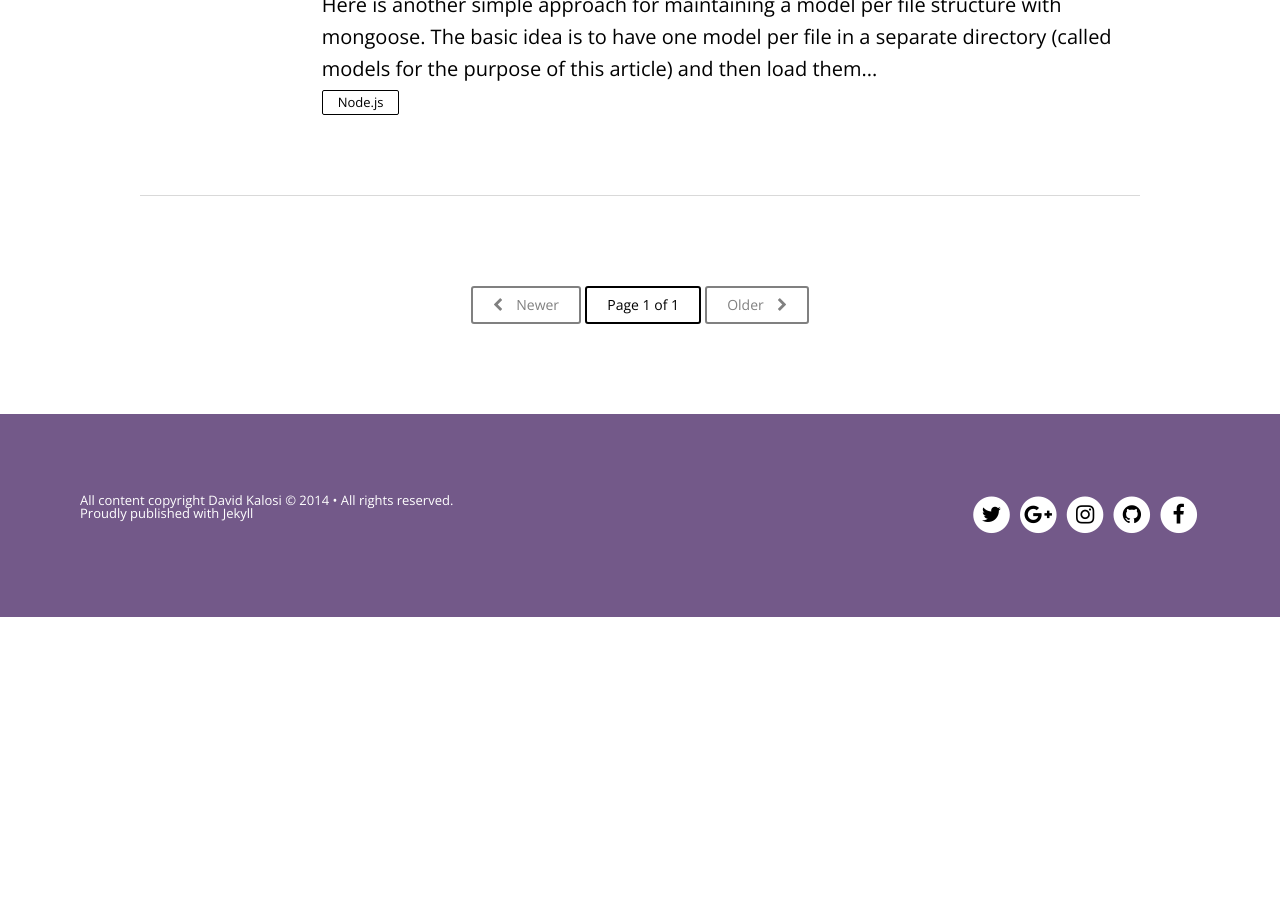
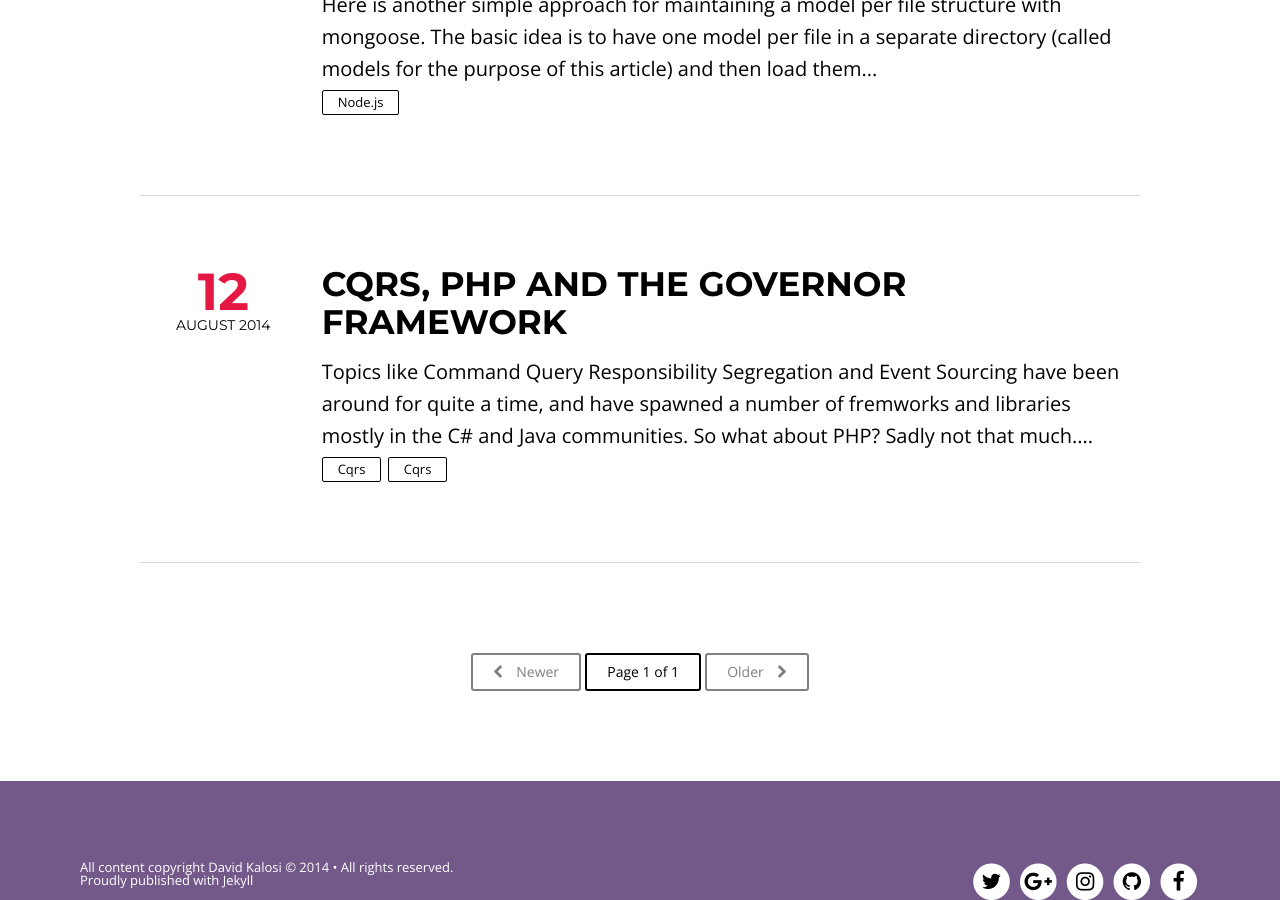
Before and after one commit to davidkalosi/davidkalosi.github.io, a Jekyll site: the page built from index.html, in a window 1280 px wide and 900 px high, scrolled down 744 px. Built offline with Jekyll 4.4.1, drawn with Linux system fonts in a browser that asks for light colours; nearby versions of some CDN libraries; the list of posts is cut into pages by our own code; before the commit the page ends 1361 px from its top, so only the background shows below that; some of the changed lines change nothing that is shown.

Commit message:
Updated 2014-08-12-cqrs-php-governor.md

```diff
--- a/_posts/2014-08-12-cqrs-php-governor.md
+++ b/_posts/2014-08-12-cqrs-php-governor.md
@@ -1,8 +1,8 @@
 ---
 layout: post
 title: "CQRS, PHP and the Governor Framework"
-description: desc
-headline: headlle
+description: ""
+headline: ""
 modified: "Wed Jul 23 2014 02:00:00 GMT+0200 (Central Europe Daylight Time)"
 category: cqrs
 tags: "php,cqrs,event sourcing"
@@ -10,8 +10,10 @@
 mathjax: false
 chart: null
 comments: true
-featured: false
-published: false
+featured: true
+published: true
+categories:
+  - CQRS
 ---
 
 Topics like Command Query Responsibility Segregation and Event Sourcing have been around for quite a time, and have spawned a number of fremworks and libraries mostly in the C# and Java communities. So what about PHP?
@@ -31,14 +33,23 @@
 
 So in essence one can write an event sourced application inside Symfony 2 with all the bells and whistles that such an app requires.
 
-With the basic building blocks already in place it is now the right time to evolve the library even further - since it was taken from the Java world certain parts doesn't make that much sense in PHP the way they are implemented at the moment - for example repository locking and saga management being the hottest issues. After hours and hours of research, reading and googling the plans for further development and improvement slowly started to emerge from the dark:
+With the basic building blocks already in place it is now the right time to evolve the library even further - since it was taken from the Java world certain parts doesn't make that much sense in PHP the way they are implemented at the moment - for example repository locking and saga management being the hottest issues.
 
-[React PHP](http://reactphp.org/)
+The command dispatching process also needs to be refactored in order to provide async command dispatching abilities.
 
-Once I came to know Node.JS better I instantly become a big fan and endorser of this technology becase the power and potential it packs is simply amazing.
+All of this can be summed up in the following roadmap:
 
-What I am planning is to move the command processing code into React PHP. Once the command is dispatched into the command bus a React server will take over and act as a worker that will process the request while allowing the client to either wait for it's execution or simply do a fire and forget.
+- Command handling logic will be moved into a pool of background worker processes with support for both synchronous and asynchronous processing. One command per process.
+- Because of this the repository locking has to be implemented so it can cope with multiple processes.
 
-Making all this work will require new implementations for the command and event buses as well for the event listeners and saga managers but I belive it will improve the framework by miles.
+I have spent many hours of research and googling while trying to find the best way to accomplish theese tasks. I have [considered](http://zeromq.org/) a [number](http://reactphp.org/) of [options](https://www.rabbitmq.com/) what library or technology to use since all of them have it's strengths and weaknesses.
 
-So stay tuned :)
+In the end I have settled for [Redis] (http://redis.io/). With Redis we can implement all the components with a single piece of technology like
+
+- Command buses (lists - PUSH/POP)
+- Event buses (Pub/Sub)
+- Repository lock maps (hashes maintaining aggregate versions)
+
+I won't commit to any deadlines at this point since there is a ton of POC work ahead to show that we are heading into the right direction - I will report on progress on this blog periodically as the new features will be ready.
+
+Wish me luck ;)
```
